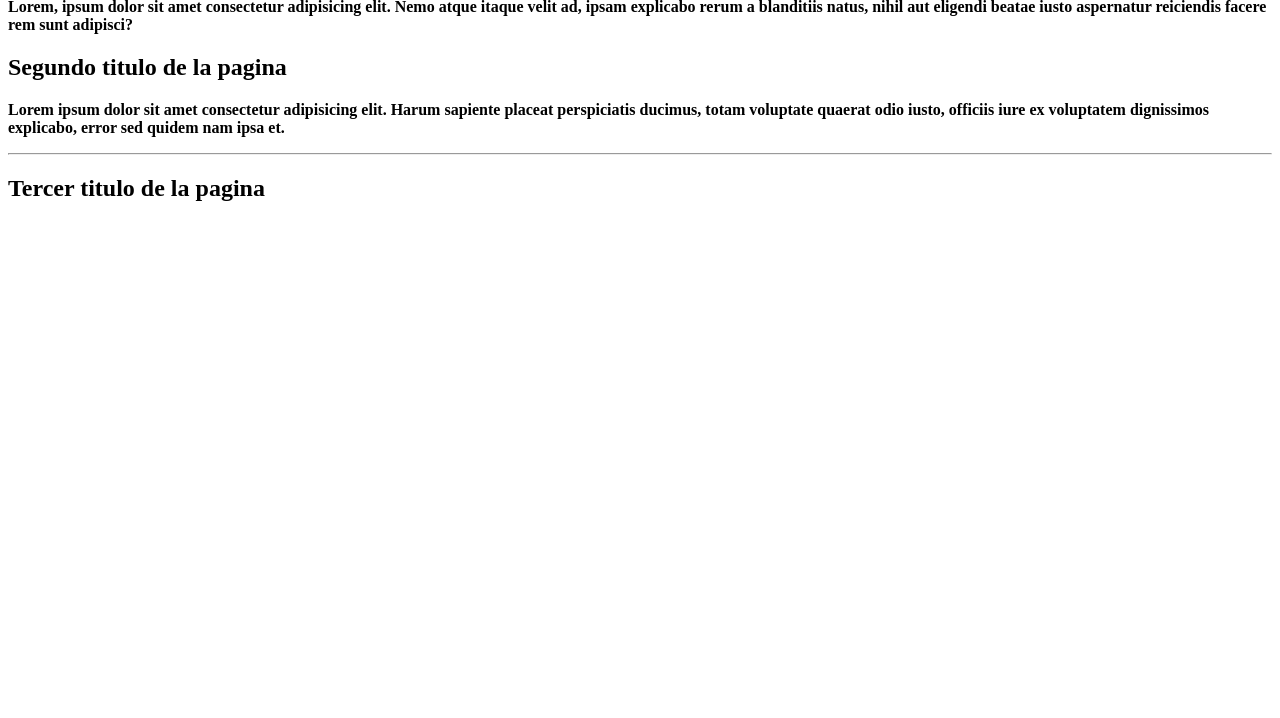
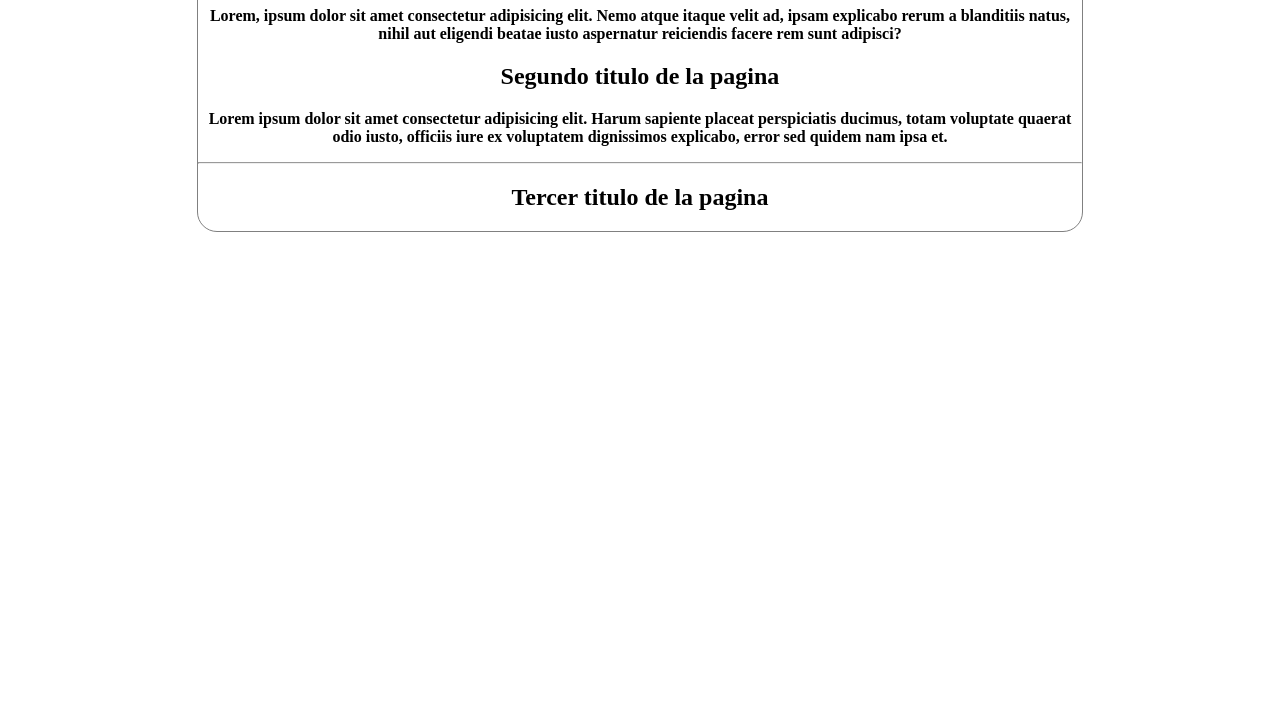
Before and after one commit to 1193262929/BOOTCAMP-MANZDEV, a website: page src/index.html in a window 1280 px wide. Shown: the part 82-800 px from the top of the page. Drawn offline with Linux system fonts and the light colour scheme; a web font is replaced by a local one.

Commit message:
Second commit, hecho desde WSL

```diff
--- a/src/index.css
+++ b/src/index.css
@@ -10,3 +10,11 @@ body {
 p {
     font-weight: bold;
 }
+
+.container {
+    text-align: center;
+    width: 70%;
+    margin: auto;
+    border: 1px solid gray;
+    border-radius: 20px;
+}
--- a/src/index.html
+++ b/src/index.html
@@ -12,12 +12,18 @@
 </head>
 
 <body>
-    <h1 class="titulo">Hola desde el servidor de servor</h1>
-    <p>Lorem, ipsum dolor sit amet consectetur adipisicing elit. Nemo atque itaque velit ad, ipsam explicabo rerum a blanditiis natus, nihil aut eligendi beatae iusto aspernatur reiciendis facere rem sunt adipisci?</p>
-    <h2>Segundo titulo de la pagina</h2>
-    <p>Lorem ipsum dolor sit amet consectetur adipisicing elit. Harum sapiente placeat perspiciatis ducimus, totam voluptate quaerat odio iusto, officiis iure ex voluptatem dignissimos explicabo, error sed quidem nam ipsa et.</p>
-    <hr>
-    <h2>Tercer titulo de la pagina</h2>
+    <div class="container">
+        <h1 class="titulo">Hola desde el servidor de servor</h1>
+        <p>Lorem, ipsum dolor sit amet consectetur adipisicing elit. Nemo atque itaque velit ad, ipsam explicabo rerum a
+            blanditiis natus, nihil aut eligendi beatae iusto aspernatur reiciendis facere rem sunt adipisci?</p>
+        <h2>Segundo titulo de la pagina</h2>
+        <p>Lorem ipsum dolor sit amet consectetur adipisicing elit. Harum sapiente placeat perspiciatis ducimus, totam
+            voluptate quaerat odio iusto, officiis iure ex voluptatem dignissimos explicabo, error sed quidem nam ipsa
+            et.</p>
+        <hr>
+        <h2>Tercer titulo de la pagina</h2>
+    </div>
 </body>
-    <script src="./index.js"></script>
+<script src="./index.js"></script>
+
 </html>
```
